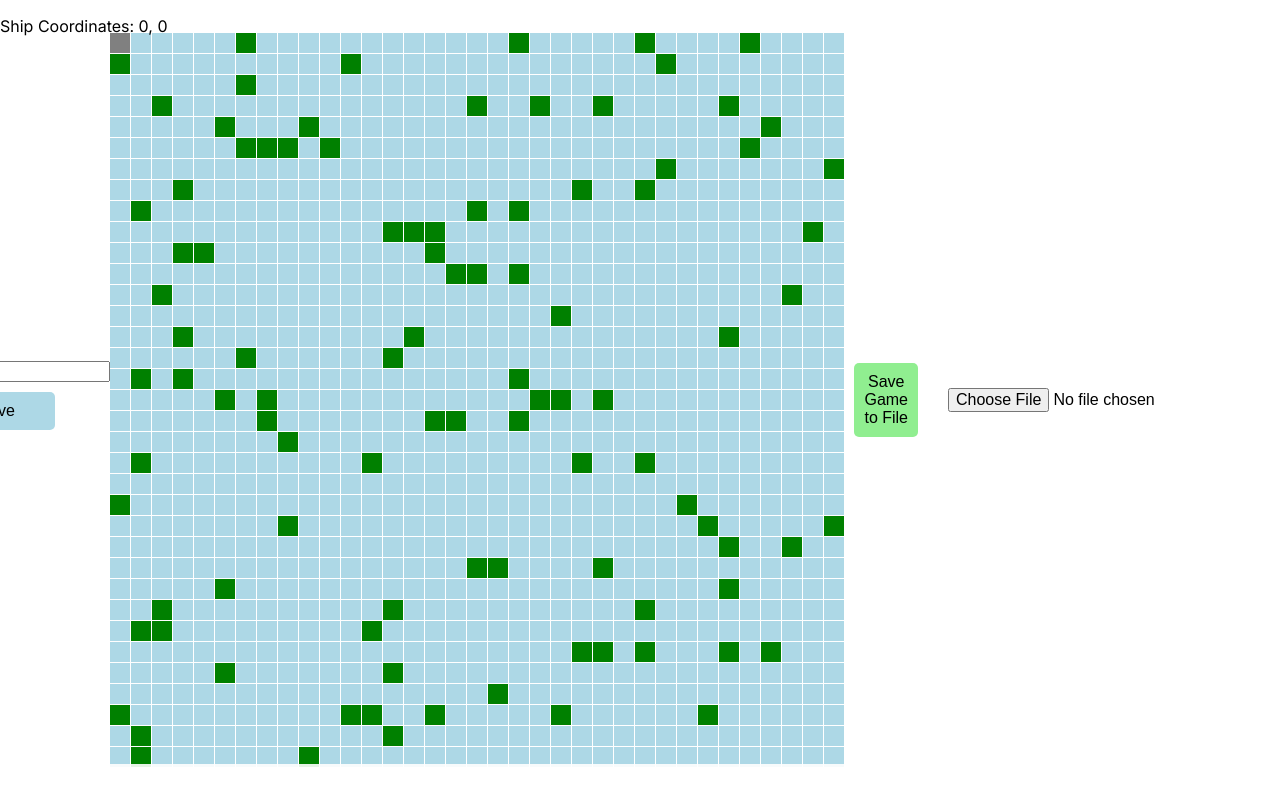
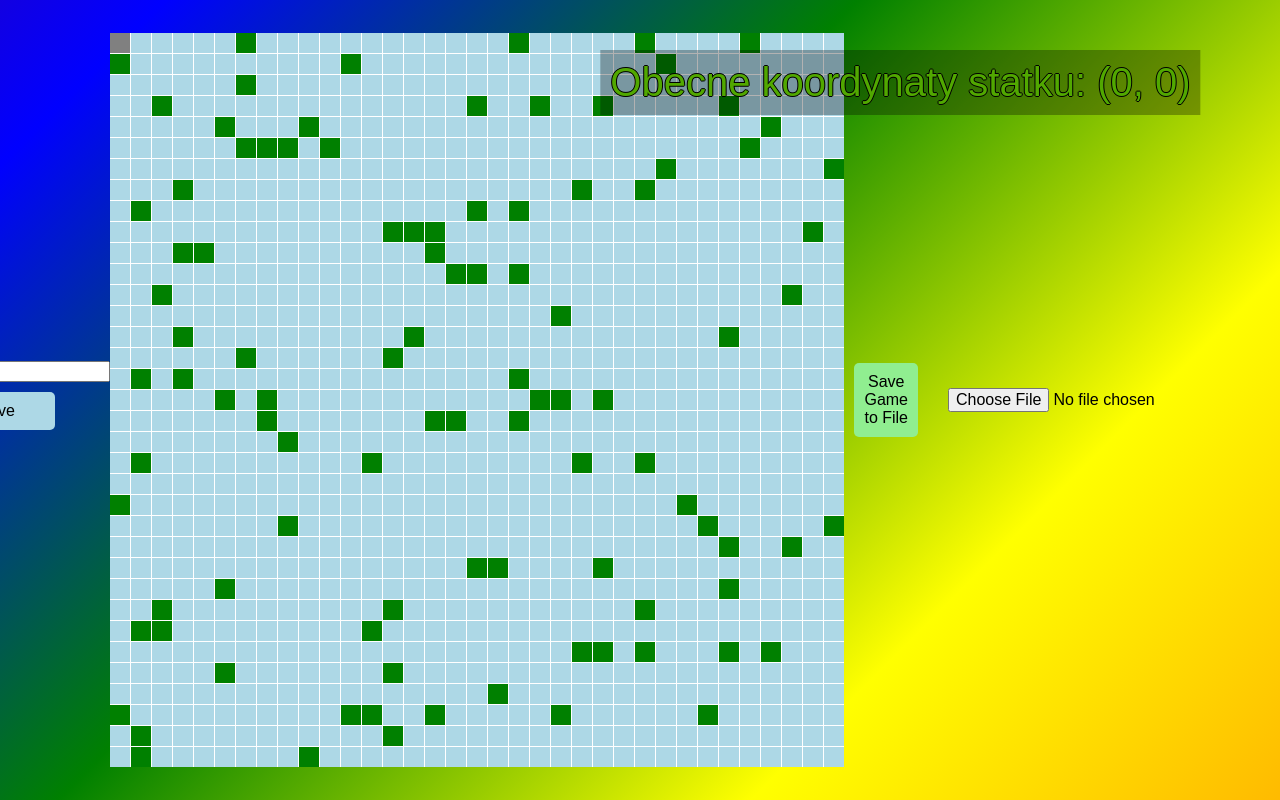
Before and after one commit to UniversityOfGdanskProjects/projektprogramistyczny-PiecdziesiatkaTrygonometryczna-1, a Next.js app in the folder statki-front/: page / in a window 1280 px wide. Both pictures are taken after a click on the button "Start Game". Shown: the top 800 px of the page. Built offline with nearby package versions, Linux system fonts and the light colour scheme.

Commit message:
rozwinięcie css: kolory, animacje

```diff
--- a/statki-front/src/app/globals.css
+++ b/statki-front/src/app/globals.css
@@ -13,15 +13,16 @@ input[type="number"], input[type="file"] {
 }
 
 button {
+
     padding: 10px;
     font-size: 16px;
     border: none;
     border-radius: 5px;
     cursor: pointer;
     margin: 10px;
-    transition: width 0.3s, background-color 0.3s; /* Add smooth transitions */
-    width: 120px; /* Initial width */
-    background-color: lightblue; /* Initial color */
+    transition: transform 0.3s ease, background-color 0.3s;
+    width: 120px;
+    background-color: lightblue;
 }
 
 button[type="submit"] {
@@ -37,8 +38,8 @@ button.exitGame {
 }
 
 button:hover {
-    width: 150px; /* Change width on hover */
-    background-color: lightpink; /* Change color on hover */
+    transform: scale(1.6);
+    background-color: lightpink;
 }
 
 h1 {
@@ -70,3 +71,53 @@ h1 {
     background-color: rgb(241, 255, 224);
     text-align: center;
 }
+
+#cords {
+    background-color: rgba(0, 0, 0, 0.3);
+    text-shadow: -1px 0 black, 0 1px black, 1px 0 black, 0 -1px black;
+    position: absolute;
+    top: 50%;
+    left: 50%;
+    transform: translate(100%, 0%);
+    text-align: center;
+    margin-top: 50px;
+    font-size: 40px;
+    font-family: 'Arial', sans-serif;
+    padding: 10px;
+    display: inline-block;
+    animation: rainbowAnimation 2s infinite;
+    white-space: nowrap;
+}
+
+  @keyframes rainbowAnimation {
+    0% { color: red; }
+    16.666% { color: orange; }
+    33.333% { color: yellow; }
+    50% { color: green; }
+    66.666% { color: rgb(0, 247, 255); }
+    83.333% { color: rgb(149, 0, 255); }
+    100% { color: violet; }
+  }
+
+  @keyframes rainbowAnimation2 {
+    0% {background: red;}
+    14% {background: orange;}
+    28% {background: yellow;}
+    42% {background: lime;}
+    57% {background: cyan;}
+    71% {background: blue;}
+    85% {background: purple;}
+    100% {background: red;}
+  }
+
+  @keyframes gradient {
+    0% {background-position: 0% 50%;}
+    50% {background-position: 100% 50%;}
+    100% {background-position: 0% 50%;}
+  }
+
+  main {
+    background: linear-gradient(-45deg, red, orange, yellow, green, blue, indigo, violet);
+    background-size: 200% 200%;
+    animation: gradient 15s ease infinite;
+  }
--- a/statki-front/src/app/page.js
+++ b/statki-front/src/app/page.js
@@ -14,6 +14,46 @@ export default function Home() {
   const [shipCoordinates, setShipCoordinates] = useState(null);
   const [islands, setIslands] = useState([]);
   const [direction, setDirection] = useState('');
+  const [showModal, setShowModal] = useState(false);
+
+
+  useEffect(() => {
+    if (gameStarted && message) {
+      setShowModal(true);
+    }
+  }, [gameStarted, message]);
+
+  const handleCloseModal = () => {
+    setShowModal(false);
+    setMessage('');
+  };
+
+  function Modal({ message, onClose }) {
+    return (
+      <div style={{
+        position: 'fixed',
+        top: 0,
+        left: 0,
+        width: '100%',
+        height: '100%',
+        display: 'flex',
+        justifyContent: 'center',
+        alignItems: 'center',
+        backgroundColor: 'rgba(0, 0, 0, 0.5)',
+        zIndex: 9999
+      }}>
+        <div style={{
+          backgroundColor: 'white',
+          padding: '20px',
+          borderRadius: '10px'
+        }}>
+          <p>{message}</p>
+          <button onClick={onClose}>Close</button>
+        </div>
+      </div>
+    );
+  }
+
 
   const handleArrowCommandSequence = (command) => {
     setMessage('');
@@ -155,7 +195,7 @@ export default function Home() {
       }
 
       if (islands.some((island) => island.x === tempCoordinates.x && island.y === tempCoordinates.y)) {
-        message = 'Land detected! Cancelling move.';
+        message = 'Próbujesz wpłynąć na wyspę! Powstrzymaliśmy Cię od tego...';
         break;
       }
 
@@ -202,7 +242,7 @@ export default function Home() {
     if (!checkPath(values.commandSequence)) {
       moveShip(values.commandSequence);
     } else {
-      setMessage('Land detected in path! Cancelling move.');
+      setMessage('Próbujesz wpłynąć na wyspę! Powstrzymaliśmy Cię od tego...');
     }
     resetForm();
   };
@@ -245,10 +285,14 @@ export default function Home() {
 
 
 return (
+
   <main style={{ display: 'flex', justifyContent: 'center', alignItems: 'center', height: '100vh' }}>
     <div style={{ position: 'absolute', top: 0, left: 0 }}>
-      <p>Ship Coordinates: {shipCoordinates.x}, {shipCoordinates.y}</p>
+        <div className="absolute">
+      <p id="cords">Obecne koordynaty statku: ({shipCoordinates.x}, {shipCoordinates.y})</p>
     </div>
+    </div>
+    {showModal && <Modal message={message} onClose={handleCloseModal} />}
     <Formik initialValues={{ commandSequence: '' }} onSubmit={handleFormCommandSequence}>
       {({ handleSubmit, handleChange, values }) => (
         <form onSubmit={handleSubmit}>
@@ -262,10 +306,7 @@ return (
         </form>
       )}
     </Formik>
-    <div style={{ position: 'fixed', bottom: 0, left: 0, width: '100%', textAlign: 'center', padding: '10px', background: 'rgba(255, 255, 255, 0.9)' }}>
-      <p>{message}</p>
-    </div>
-    <div style={{ display: 'grid', gridTemplateColumns: `repeat(${boardSize}, 1fr)`, gap: '1px' }}>
+    <div style={{ display: 'grid', gridTemplateColumns: `repeat(${boardSize}, 1fr)`, gap: '1px', backgroundColor: 'white' }}>
   {board.map((row, i) =>
     row.map((cell, j) => (
       <div
```
Also changed, not shown: statki-front/src/app/layout.js (line endings or trailing spaces). Lines whose indentation alone changed are shown as unchanged.
